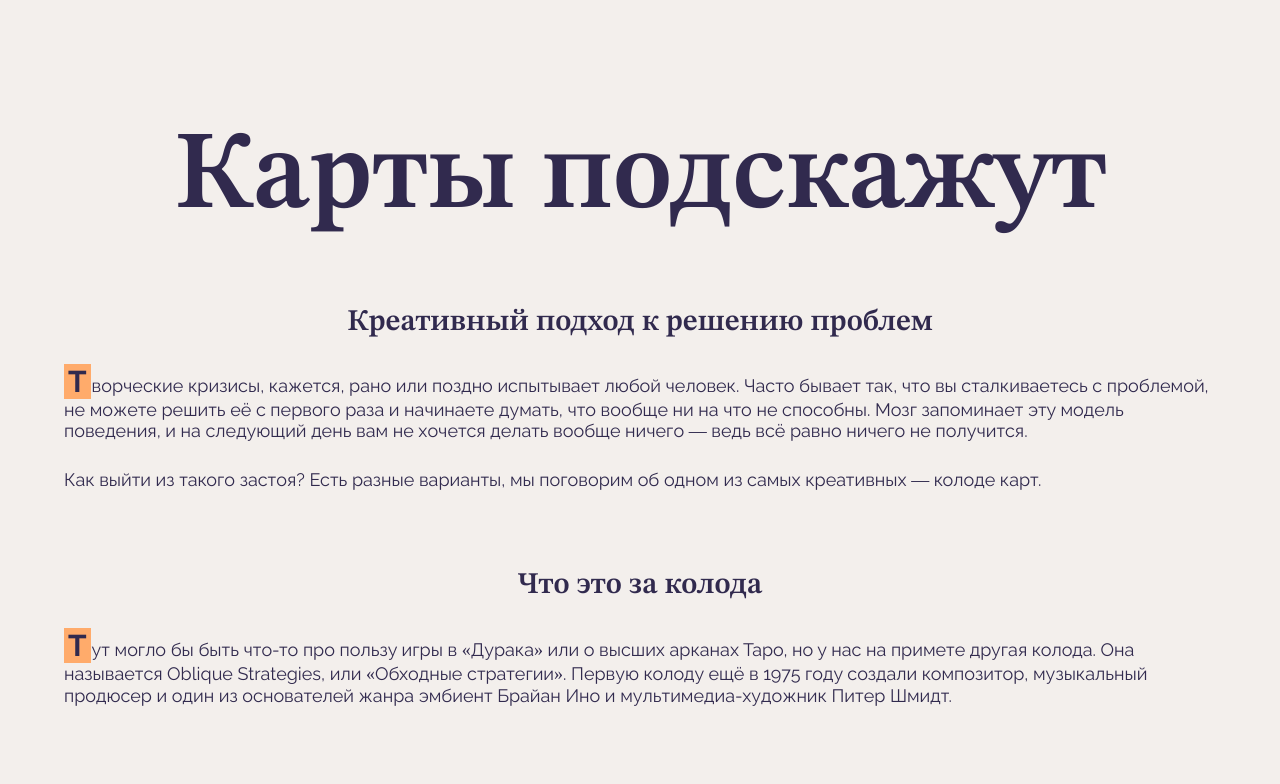
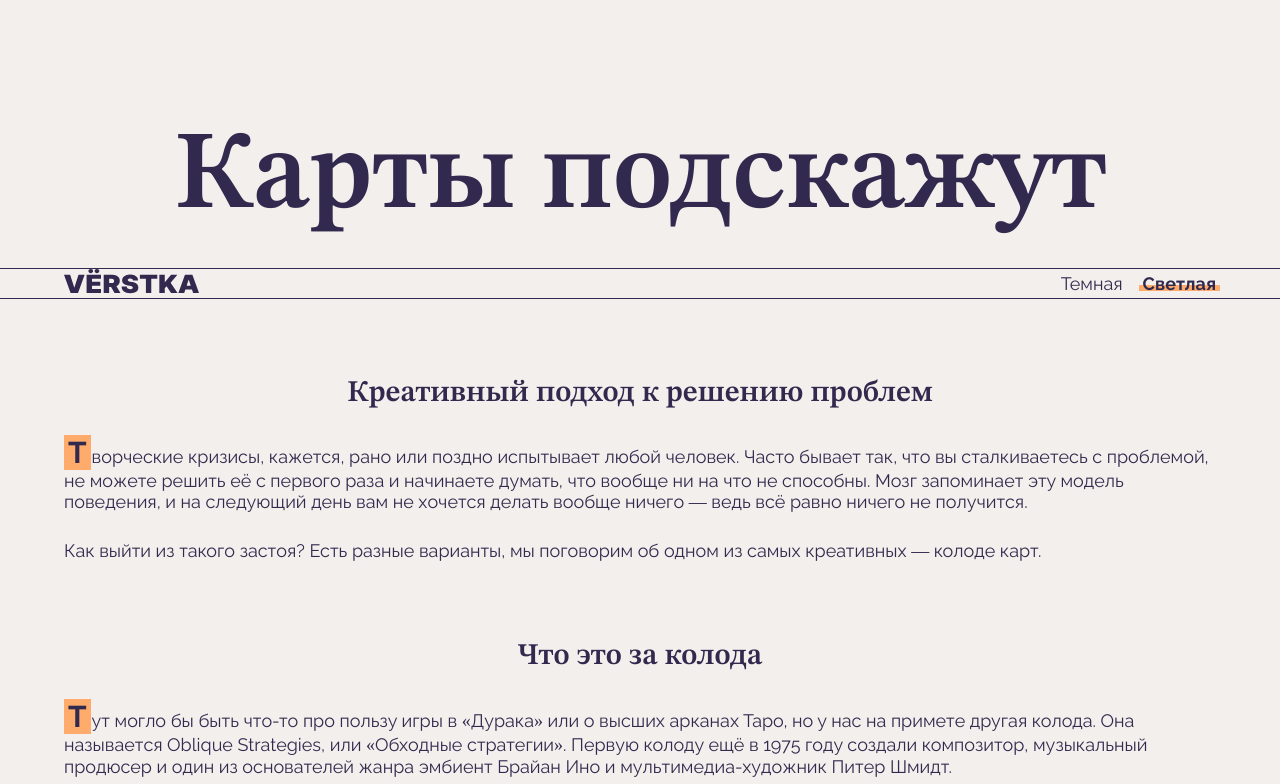
Before and after one commit to sergeybabann/karty-podskazhut-main, a plain HTML site: page index.html in a window 1280 px wide. Shown: the top 784 px of the page. Drawn offline with Linux system fonts and the light colour scheme.

Commit message:
выполнил 9 шаг

```diff
--- a/index.html
+++ b/index.html
@@ -15,6 +15,32 @@
     <!----- HEADER ----->
     <header class="header">
       <h1 class="heading header__title content-section">Карты подскажут</h1>
+      <!-----menu navigation ---->
+      <nav class="header__menu content-section">
+        <div class="header__logo">
+          <svg xmlns="http://www.w3.org/2000/svg" width="135" height="25">
+            <use href="./images/logo.svg#logo"></use>
+          </svg>
+        </div>
+
+        <!----- Кнопки ----->
+        <ul class="header__theme-toggler">
+          <li>
+            <button class="header__theme-button header__theme-button_type_dark">
+              Темная
+            </button>
+          </li>
+
+          <li>
+            <button
+              disabled
+              class="header__theme-button header__theme-button_type_light header__theme-button_is-active"
+            >
+              Светлая
+            </button>
+          </li>
+        </ul>
+      </nav>
     </header>
 
     <!----- MAIN ----->
--- a/styles/style.css
+++ b/styles/style.css
@@ -34,6 +34,58 @@ figure {
   /* h1 заголовок в шапке */
   margin-block-end: 40px;
   font-size: clamp(3.75rem, 2.5rem + 5.5556vw, 7.5rem);
+}
+
+.header__menu {
+  display: flex;
+  justify-content: space-between;
+  align-items: center;
+  border-block-start: 1px solid currentColor; /* верхний border */
+  border-block-end: 1px solid currentColor; /* нижний border */
+  padding-block: 20px; /* общий padding */
+}
+
+/*----- Классы для кнопок -----*/
+.header__theme-toggler {
+  /* контейнер списка */
+  display: flex;
+  gap: 20px;
+  padding: 0;
+  list-style: none;
+}
+
+.header__theme-button {
+  /* обе кнопки */
+  position: relative;
+  border: none;
+  padding: 0;
+  color: currentColor;
+  font-family: inherit;
+  font-size: 18px;
+  background-color: transparent;
+  cursor: pointer;
+}
+
+.header__theme-button:hover {
+  text-decoration: underline;
+}
+
+.header__theme-button_is-active {
+  /*  активная кнопка */
+  font-weight: 700;
+}
+
+.header__theme-button_is-active::after {
+  /* активная кнопка со стилизацией цветного оранжевого
+  подчеркивания аналогичного в карточке */
+  content: "";
+  position: absolute;
+  z-index: -1;
+  inline-size: calc(100% + 8px);
+  block-size: 0.5ch;
+  background-color: var(--accent-color);
+  inset-block-end: 0.3ch;
+  inset-inline-start: -4px;
 }
 
 .heading {
```
Also changed, not shown: info.txt.
